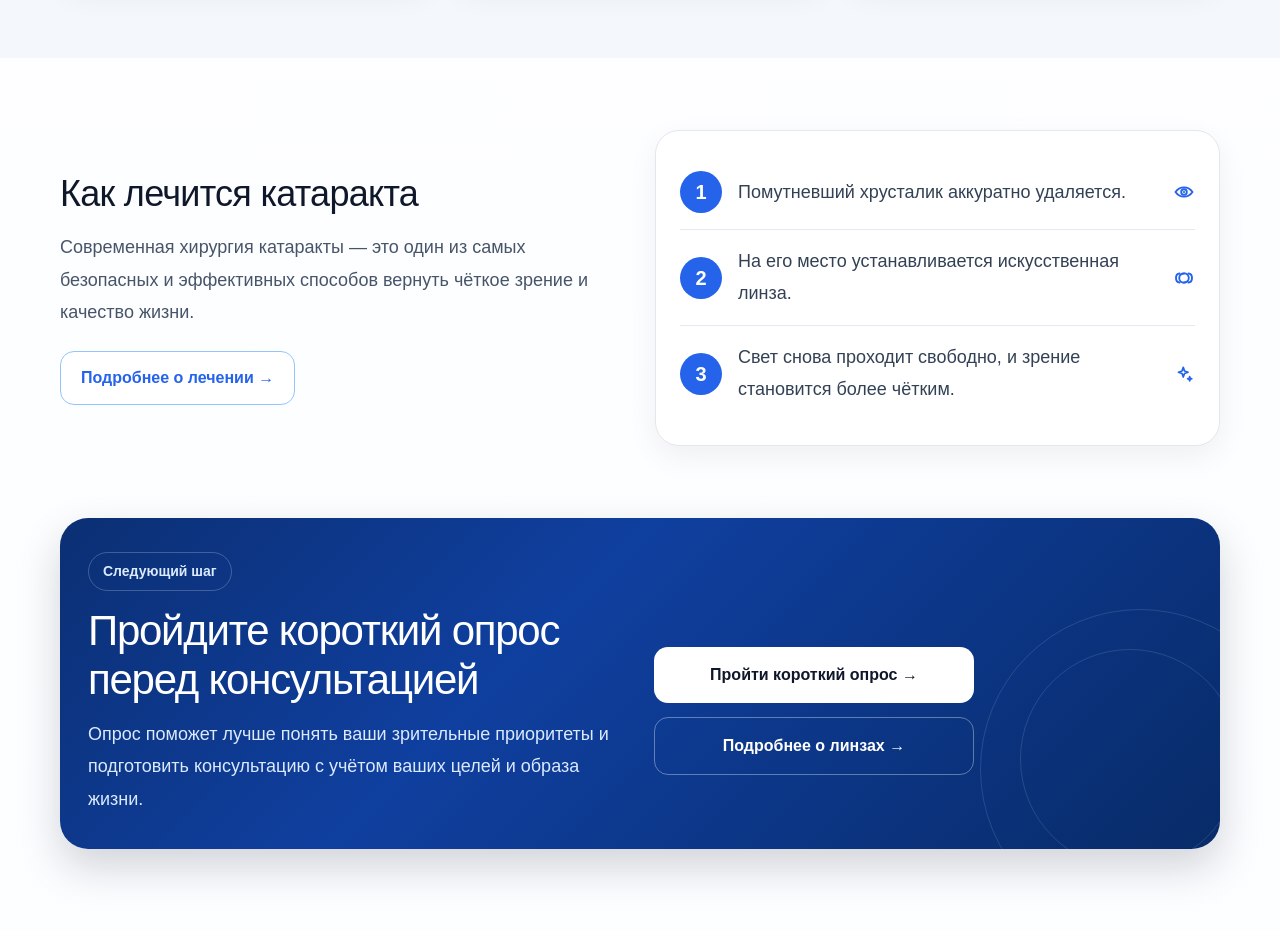
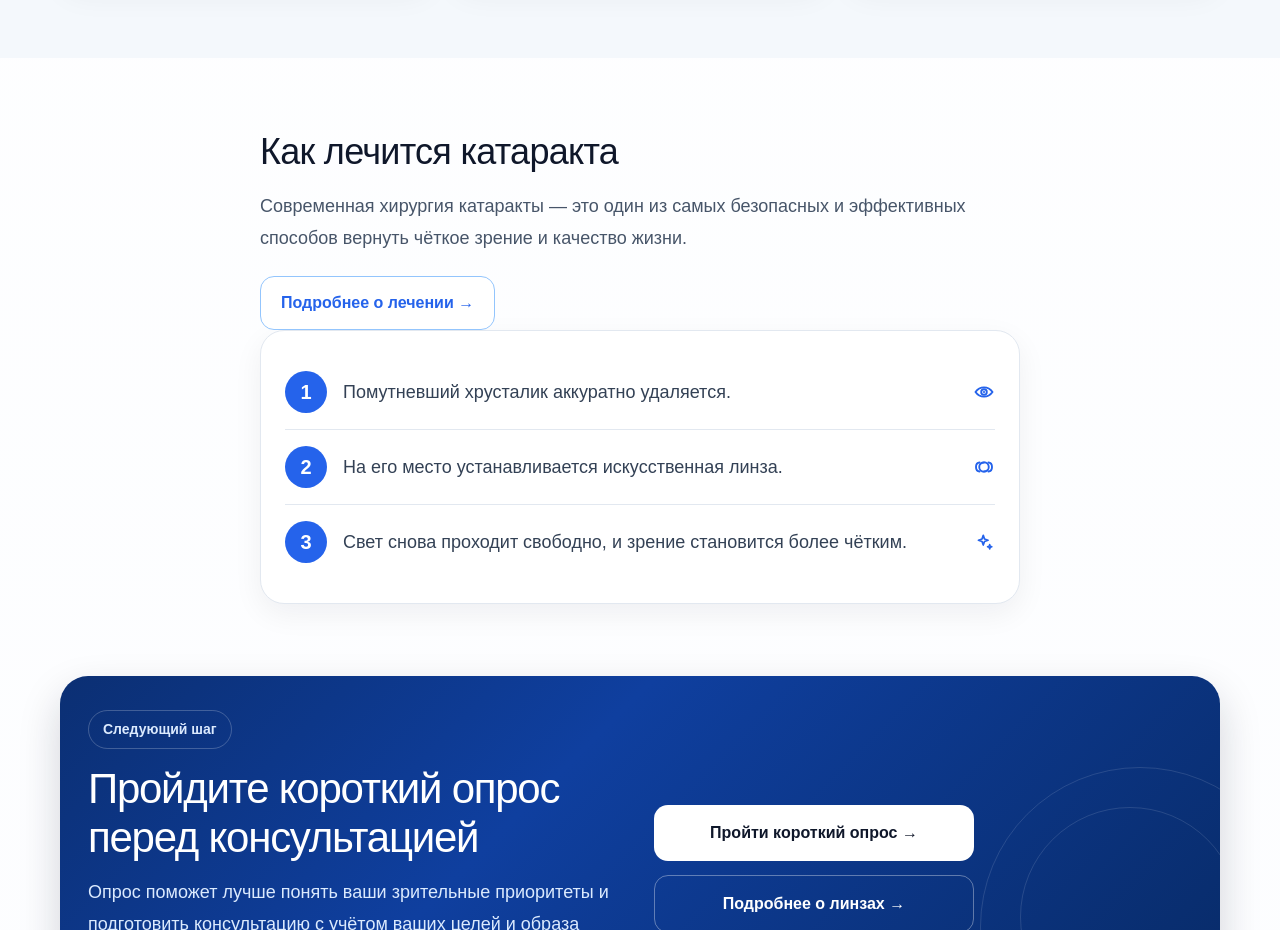
Before and after one commit to Amidro/moiglaza, a Next.js app: page /ru in a window 1280 px wide. Shown: the part 1880-2810 px from the top of the page. Built offline with nearby package versions, Linux system fonts and the light colour scheme.

Commit message:
Update page.tsx
remove hero

```diff
--- a/app/ru/page.tsx
+++ b/app/ru/page.tsx
@@ -586,17 +586,12 @@ export default function Page() {
         </section>
 
         <section style={{ padding: "72px 20px" }}>
-          <div
-            style={{
-              maxWidth: 1160,
-              margin: "0 auto",
-              display: "grid",
-              gridTemplateColumns:
-                "repeat(auto-fit, minmax(min(100%, 320px), 1fr))",
-              gap: 30,
-              alignItems: "center"
-            }}
-          >
+<div
+  style={{
+    maxWidth: 760,
+    margin: "0 auto"
+  }}
+>
             <div>
               <h2
                 style={{
```
